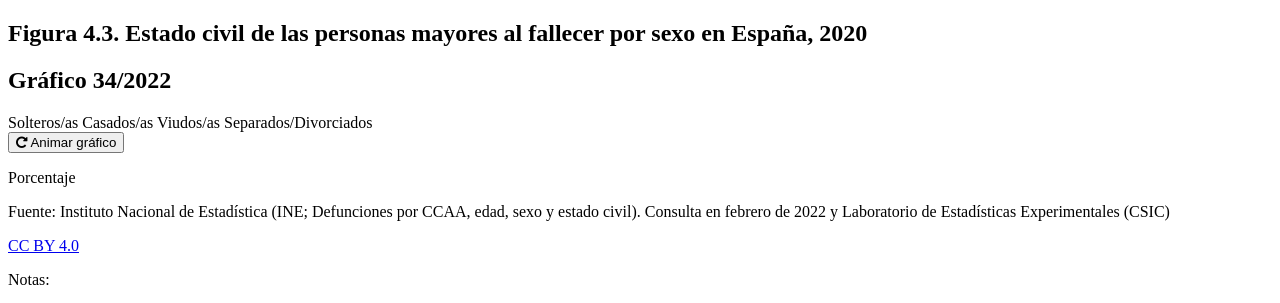
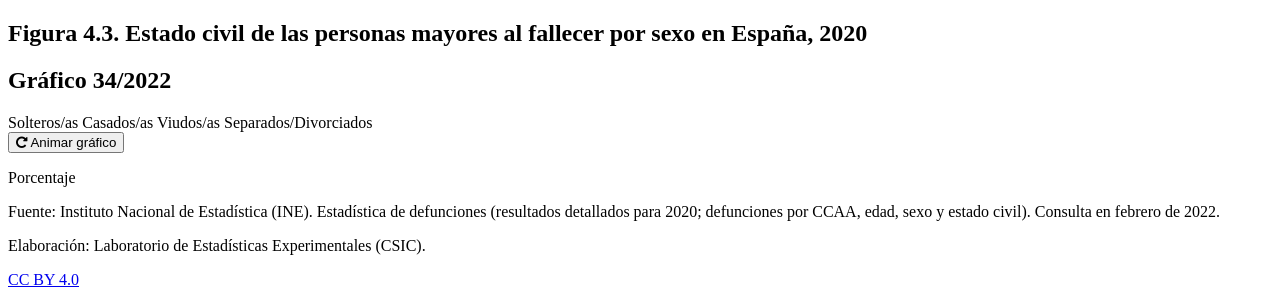
Before and after one commit to EnvejecimientoEnRed/informe_perfil_mayores_2022_social_4_3, a website: page pre/template.html in a window 1280 px wide. Shown: the top 303 px of the page. Drawn offline with Linux system fonts and the light colour scheme; a script that the page names is missing.

Commit message:
Mejora fuente datos

```diff
--- a/pre/css/main.scss
+++ b/pre/css/main.scss
@@ -199,17 +199,17 @@ button {
                 justify-content: space-between;
                 flex-wrap: wrap;
 
-                &--data, &--copyright {
+                &--info {
                     margin-top: 8px;
+                    width: calc(100% - 80px);
+                    .chart__source--data span:first-of-type, .chart__source--elab span:first-of-type {
+                        font-weight: 700;
+                    }
                 }
 
-                &--data {
-                    margin-right: 16px;
-                    width: 85%;
-                }
-
-                &--data span:first-of-type {
-                    font-weight: 700;
+                &--copyright {
+                    margin-top: 8px;
+                    width: 68px;
                 }
             }
 
--- a/pre/template.html
+++ b/pre/template.html
@@ -8,7 +8,7 @@
     <meta property='og:image' content=''>
     <meta property="og:title" content="Informe 2022: El perfil de las personas mayores en España">
     <meta property="og:description" content="Informe 2022: El perfil de las personas mayores en España">
-    <meta property="og:image" content="https://raw.githubusercontent.com/CarlosMunozDiazCSIC/informe_perfil_mayores_2022_social_4_3/main/pre/cchs.png">
+    <meta property="og:image" content="https://raw.githubusercontent.com/CarlosMunozDiazCSIC/informe_perfil_mayores_2022_social_4_3/main/pre/iegd_logo.png">
     <link rel="stylesheet" href="https://cdnjs.cloudflare.com/ajax/libs/font-awesome/4.7.0/css/font-awesome.min.css">
     <link href="https://fonts.googleapis.com/css2?family=Montserrat:ital,wght@0,100;0,300;0,400;0,500;0,600;0,700;1,300;1,400;1,500;1,600;1,700&display=swap" rel="stylesheet">
 </head>
@@ -41,10 +41,12 @@
                 <!-- Pie de gráfico -->
                 <div class="chart__footer">
                     <div class="chart__source">
-                        <p class="chart__source--data"><span>Fuente: </span><span>Instituto Nacional de Estadística (INE; Defunciones por CCAA, edad, sexo y estado civil). Consulta en febrero de 2022</span> y Laboratorio de Estadísticas Experimentales (CSIC)</p>
+                        <div class="chart__source--info">
+                            <p class="chart__source--data"><span>Fuente: </span>Instituto Nacional de Estadística (INE). Estadística de defunciones (resultados detallados para 2020; defunciones por CCAA, edad, sexo y estado civil). Consulta en febrero de 2022.</p>
+                            <p class="chart__source--elab"><span>Elaboración: </span>Laboratorio de Estadísticas Experimentales (CSIC).</p>
+                        </div>
                         <p class="chart__source--copyright"><a class="link" href="https://creativecommons.org/licenses/by/4.0/deed.en_US" target="_blank">CC BY 4.0</a></p>
                     </div>
-                    <p class="chart__note"><span>Notas: </span><span></span></p>
                 </div>
                 <div class="logo">
                     <img src="https://raw.githubusercontent.com/CarlosMunozDiazCSIC/informe_perfil_mayores_2022_social_4_3/main/pre/iegd_logo.png" alt="Logo del Instituto de Economía, Geografía y Demografía (IEGD) del CSIC" width="100%" height="100%">
```
Also changed, not shown: docs/index.html (+1 -1 lines), pre/css/main.css, 2 other files.
